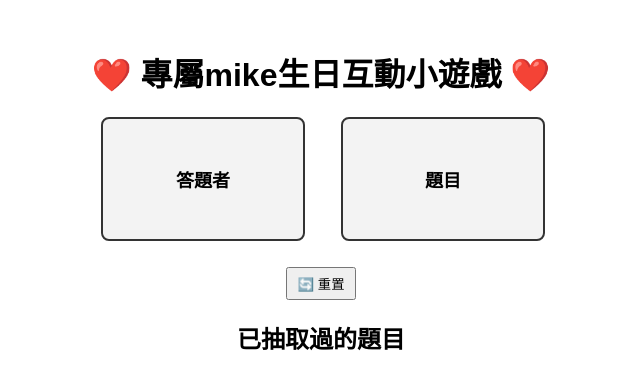
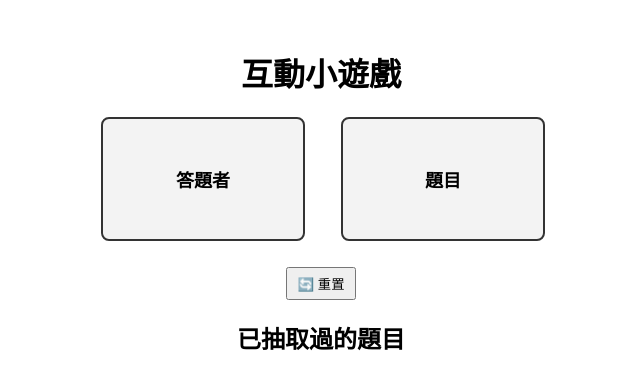
Before and after one commit to d006/smallGame, a plain HTML site: page index.html in a window 1280 px wide. Shown: the whole page, without its empty margins (319-959 px from the left). Drawn offline with Linux system fonts and the light colour scheme.

Commit message:
chore: simplify game heading

```diff
--- a/index.html
+++ b/index.html
@@ -27,7 +27,7 @@
   </style>
 </head>
 <body>
-  <h1>❤️ 專屬mike生日互動小遊戲 ❤️</h1>
+  <h1>互動小遊戲</h1>
   <div class="card-container">
     <div class="card" id="playerCard">
       <div class="card-inner">
```
